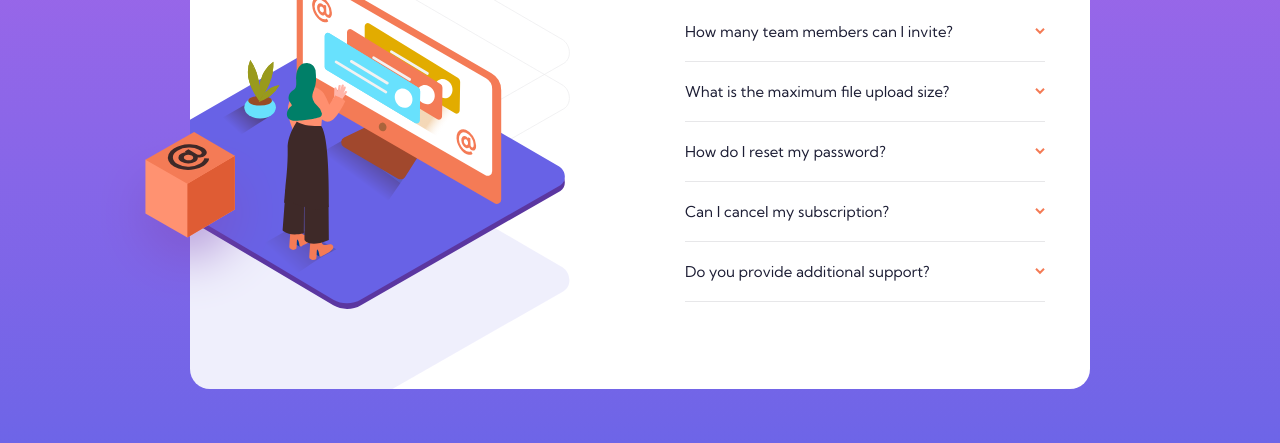
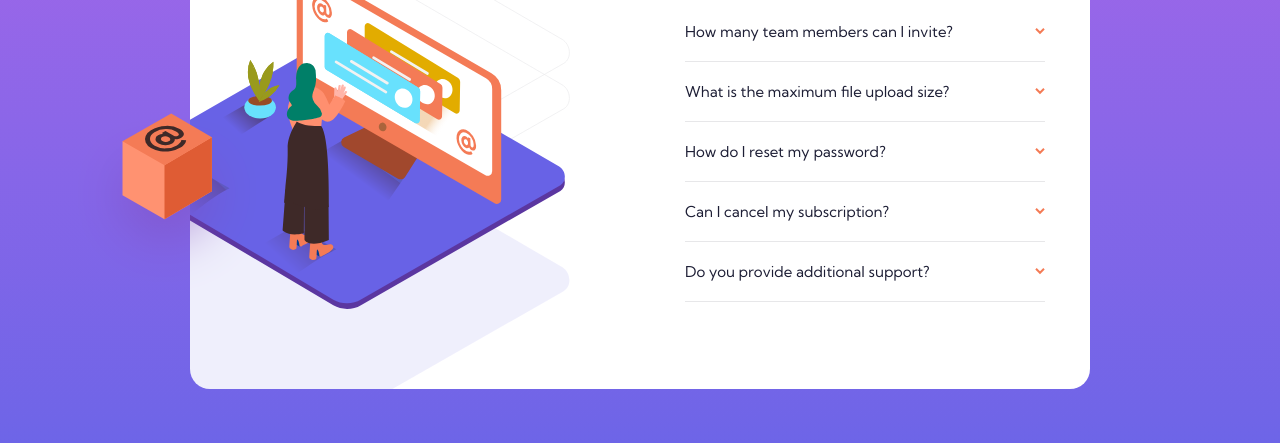
Before and after one commit to annab6/FM_5-FAQ-accordion-card, a plain HTML site: page index.html in a window 1280 px wide. Shown: the part 261-704 px from the top of the page. Drawn offline with Linux system fonts and the light colour scheme.

Commit message:
added semantic tags to html; fixed position of cube

```diff
--- a/index.html
+++ b/index.html
@@ -14,15 +14,15 @@
 
 </head>
 <body>
-  <div class="container">
+  <main class="container">
     <div class="img-card">
-      <div class="girl-desktop-div">
+      <figure class="girl-desktop-div">
         <img id="girl-desktop" src="images/illustration-woman-online-desktop.svg" alt="ilustration of a girl with a screen">
         <img id="girl-mobile" src="images/illustration-woman-online-mobile.svg" alt="ilustration of a girl with a screen">
-    </div>
+    </figure>
       <img id="cube-desktop" src="images/illustration-box-desktop.svg" alt="ilustration orange cube">
     </div>
-    <div class="text-card">
+    <article class="text-card">
       <h1>FAQ</h1>
       <ul class="faq-text">
         <li>
@@ -68,8 +68,8 @@
           <span class="divider"></span>
         </li>
       </ul>
-    </div>
-  </div>
+    </article>
+  </main>
 
   <script src="script.js"> </script>
   <!-- <div class="attribution">
--- a/styles.css
+++ b/styles.css
@@ -44,7 +44,7 @@ body{
 .img-card #cube-desktop{
     display:block;
     position:absolute;
-    transform: translateX(-50%) translateY(45%);
+    transform: translateX(-62%) translateY(35%);
 }
 .img-card #girl-mobile{
     display:none;
```
